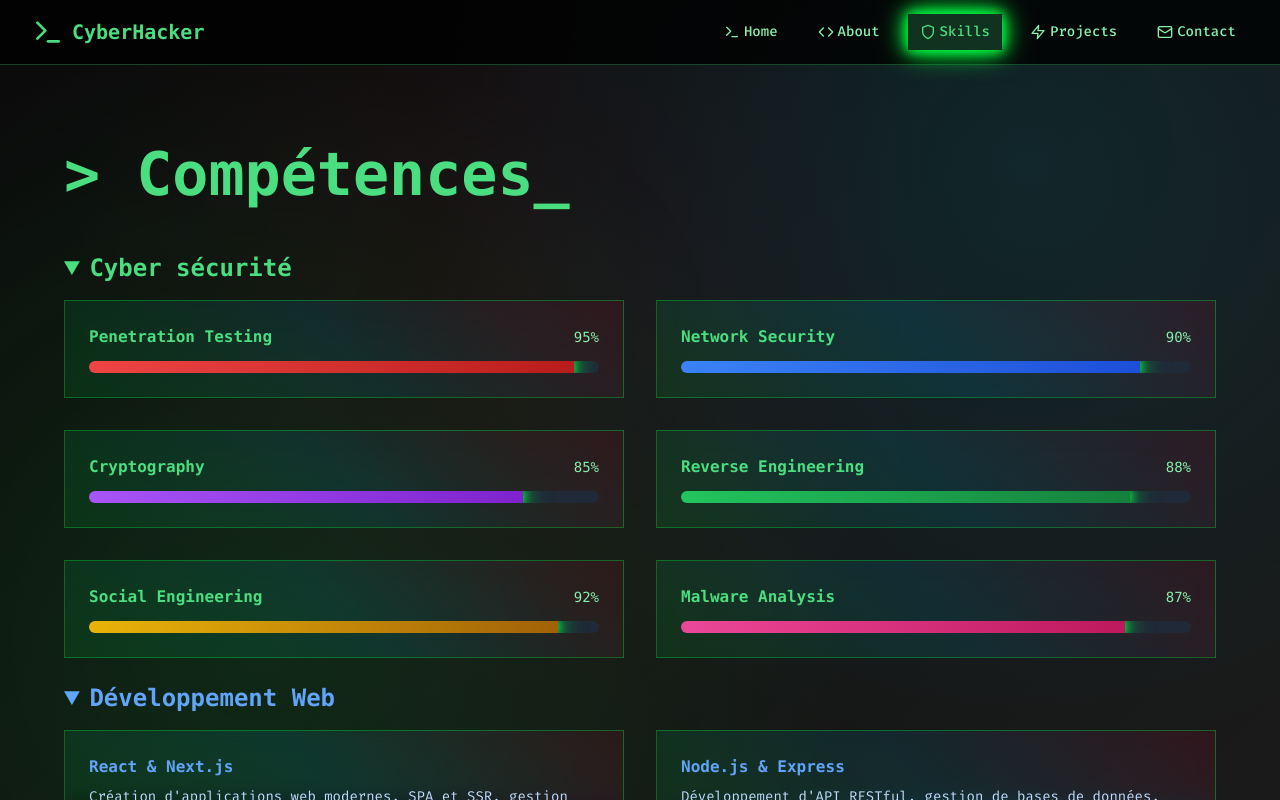
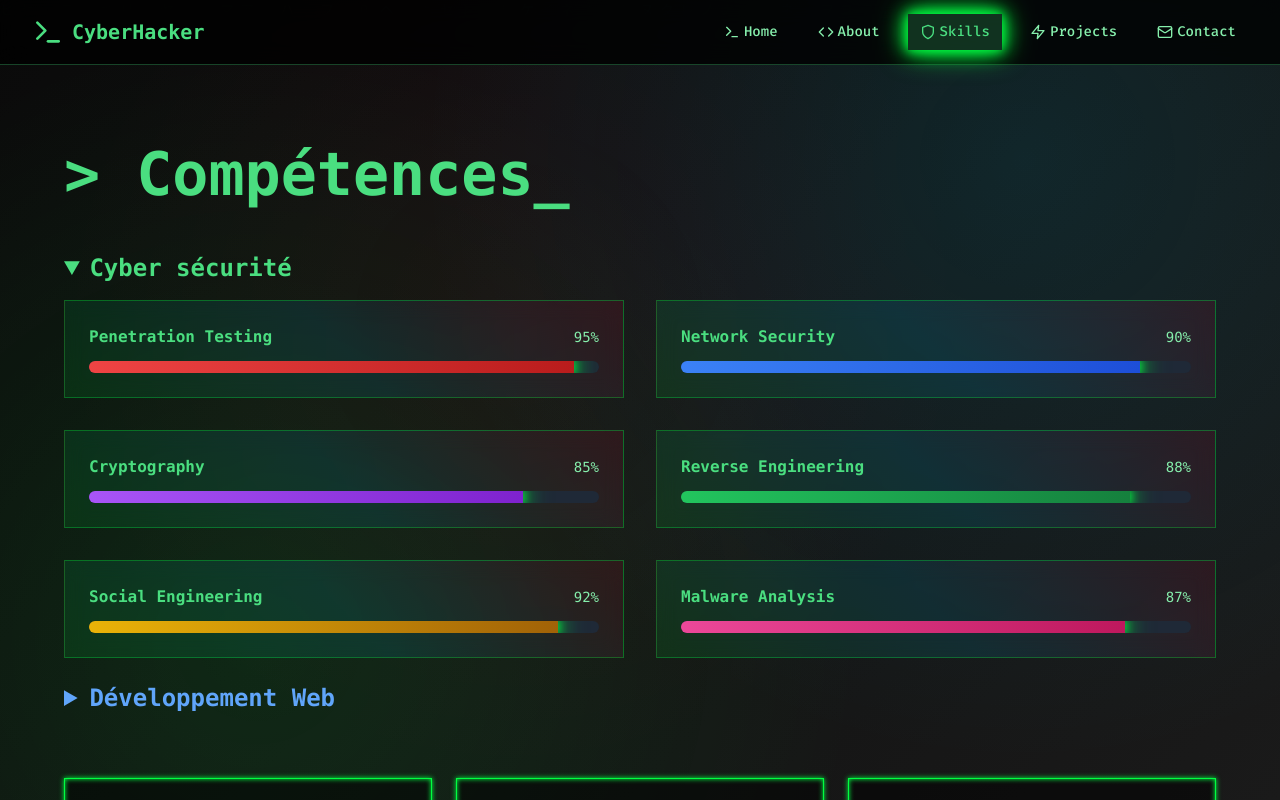
Before and after one commit to Xeone971/Portfolio, a React (Vite) app: page / in a window 1280 px wide. Both pictures are taken after a click on the button "Skills". Shown: the top 800 px of the page. Built offline with nearby package versions, Linux system fonts and the light colour scheme.

Commit message:
update skills

```diff
--- a/src/App.jsx
+++ b/src/App.jsx
@@ -423,7 +423,7 @@ function App() {
                       </div>
                     </details>
                     {/* Menu déroulant Développement Web */}
-                    <details open className="mt-6">
+                    <details className="mt-6">
                       <summary className="text-2xl font-bold text-blue-400 font-mono mb-4 cursor-pointer select-none">Développement Web</summary>
                       <div className="grid md:grid-cols-2 gap-8 mt-2">
                         <div className="hologram p-6 rounded-lg">
```
